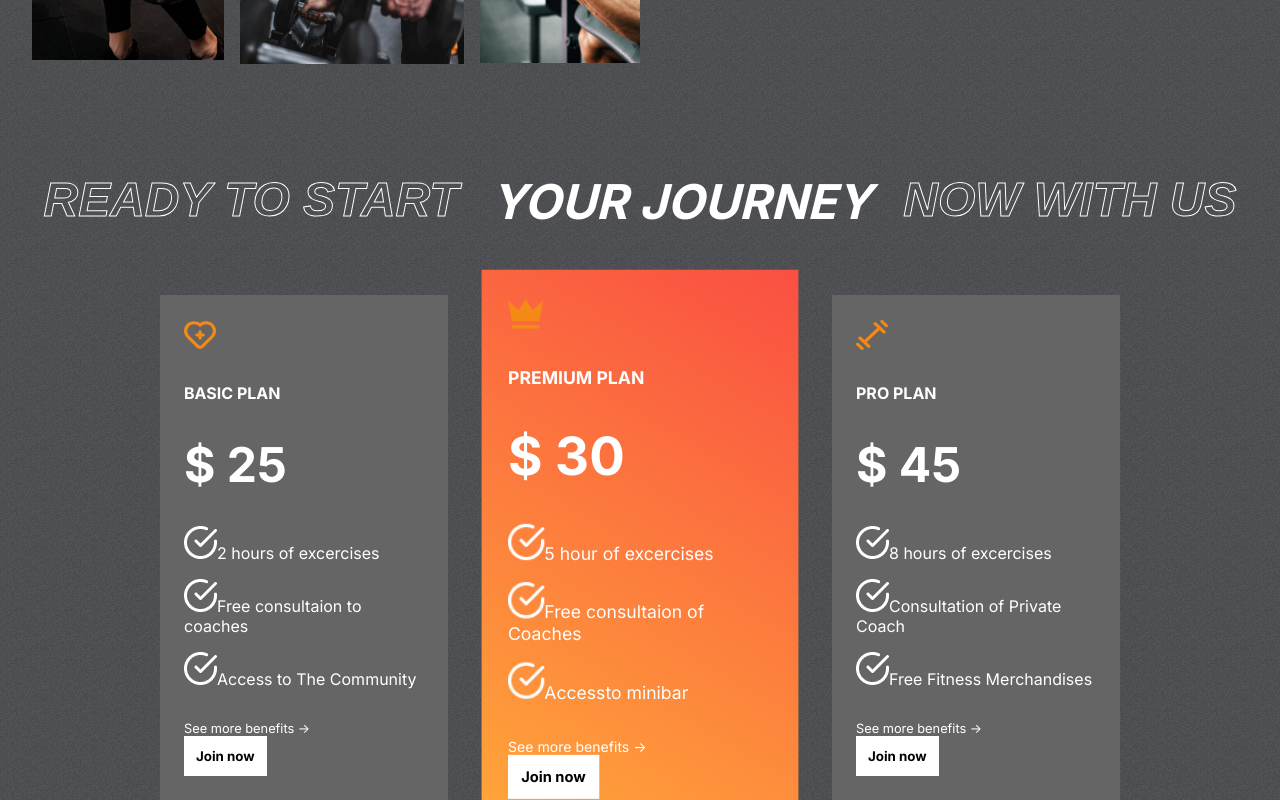
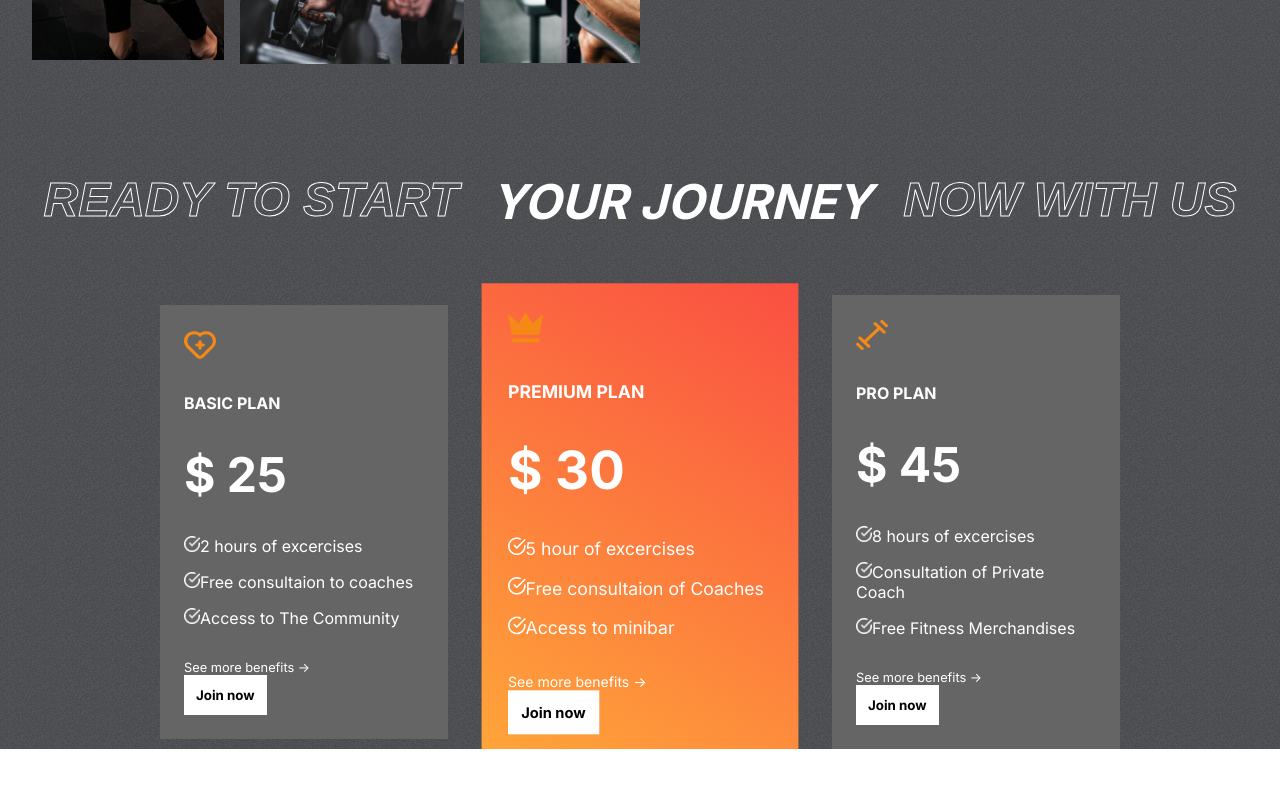
Before and after one commit to ThomasSzentirmay/FT-demo-st, a React (Create React App) app: page / in a window 1280 px wide. Shown: the part 1651-2451 px from the top of the page. After the commit the page ends 2400 px from the top, so only its background shows below. Built offline with nearby package versions, Linux system fonts and the light colour scheme; the HTML template or start-up script is replaced by a standard one.

Commit message:
fixed typo in plansData

```diff
--- a/src/components/Plans/Plans.css
+++ b/src/components/Plans/Plans.css
@@ -54,3 +54,7 @@
     flex-direction: column;
     gap: 1rem;
 }
+
+.feature>img {
+    width: 1rem;
+}
--- a/src/data/plansData.js
+++ b/src/data/plansData.js
@@ -34,7 +34,7 @@ export const plansData = [
     features: [
       "5 hour of excercises",
       "Free consultaion of Coaches",
-      "Accessto minibar",
+      "Access to minibar",
     ],
   },
   {
```
